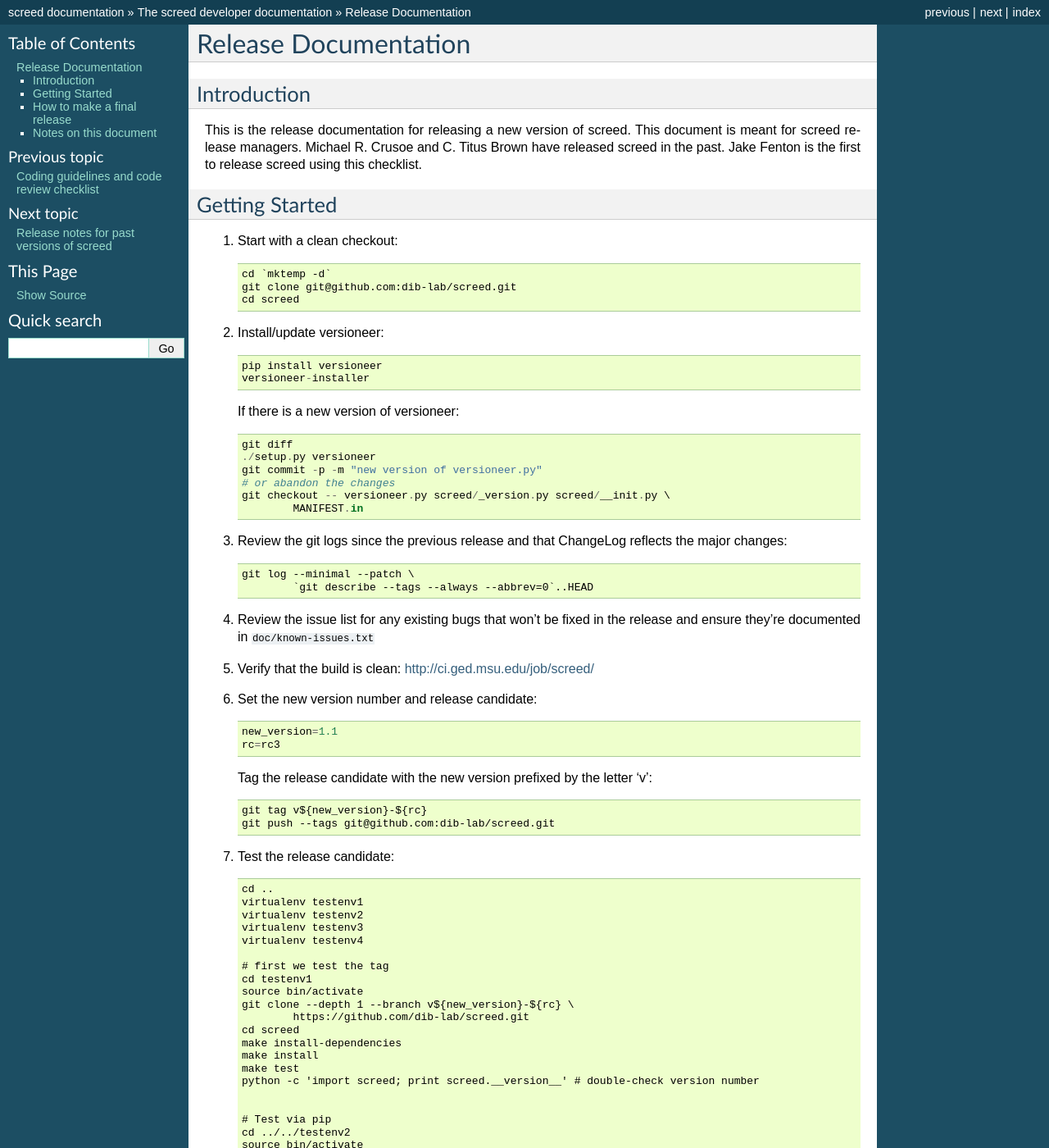
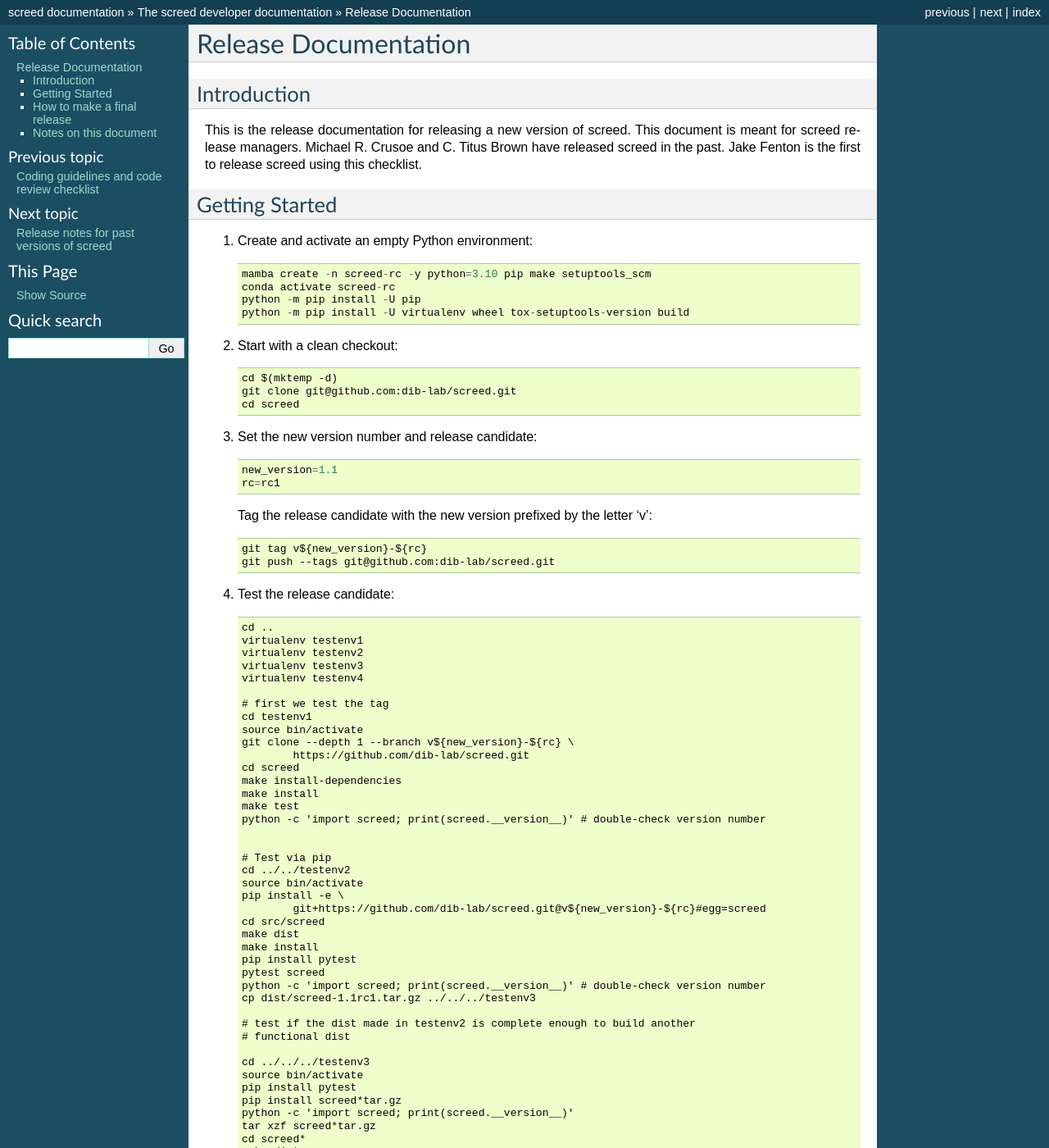
Before and after one commit to dib-lab/screed, a Sphinx documentation site: the page built from doc/dev/release-checklist.rst, in a window 1280 px wide and 1400 px high. Shown: the whole window at 82% size. Built offline with Sphinx 7.4.7, drawn with Linux system fonts in a browser that asks for light colours; the version number could not be read and is left out; some of the changed text lies outside the part shown.

Commit message:
update release checklist

```diff
--- a/doc/dev/release-checklist.rst
+++ b/doc/dev/release-checklist.rst
@@ -16,41 +16,23 @@
 Getting Started
 ===============
 
+#. Create and activate an empty Python environment::
+
+        mamba create -n screed-rc -y python=3.10 pip make setuptools_scm
+        conda activate screed-rc
+        python -m pip install -U pip
+        python -m pip install -U virtualenv wheel tox-setuptools-version build
+
 #. Start with a clean checkout::
 
-        cd `mktemp -d`
+        cd $(mktemp -d)
         git clone git@github.com:dib-lab/screed.git
         cd screed
-
-#. Install/update versioneer::
-
-        pip install versioneer
-        versioneer-installer
-
-   If there is a new version of versioneer::
-
-        git diff
-        ./setup.py versioneer
-        git commit -p -m "new version of versioneer.py"
-        # or abandon the changes
-        git checkout -- versioneer.py screed/_version.py screed/__init.py \
-                MANIFEST.in
-
-#. Review the git logs since the previous release and that ChangeLog reflects
-   the major changes::
-
-        git log --minimal --patch \
-                `git describe --tags --always --abbrev=0`..HEAD
-
-#. Review the issue list for any existing bugs that won't be fixed in the
-   release and ensure they're documented in ``doc/known-issues.txt``
-
-#. Verify that the build is clean: http://ci.ged.msu.edu/job/screed/
 
 #. Set the new version number and release candidate::
 
         new_version=1.1
-        rc=rc3
+        rc=rc1
 
    Tag the release candidate with the new version prefixed by the letter 'v'::
 
@@ -74,7 +56,7 @@
         make install-dependencies
         make install
         make test
-        python -c 'import screed; print screed.__version__' # double-check version number
+        python -c 'import screed; print(screed.__version__)' # double-check version number
 
 
         # Test via pip
@@ -85,73 +67,45 @@
         cd src/screed
         make dist
         make install
-        nosetests screed --attr '!known_failing'
-        python -c 'import screed; print screed.__version__'
-        cp dist/screed*tar.gz ../../../testenv3
+        pip install pytest
+        pytest screed
+        python -c 'import screed; print(screed.__version__)' # double-check version number
+        cp dist/screed-1.1rc1.tar.gz ../../../testenv3
 
         # test if the dist made in testenv2 is complete enough to build another
         # functional dist
 
         cd ../../../testenv3
         source bin/activate
-        pip install nose
+        pip install pytest
         pip install screed*tar.gz
-        nosetests screed --attr '!known_failing'
-        python -c 'import screed; print screed.__version__'
+        python -c 'import screed; print(screed.__version__)'
         tar xzf screed*tar.gz
         cd screed*
         make dist
         make test
 
-#. Publish the new release on the testing PyPI server. You will need to
-   change your PyPI credentials as documented here:
-   https://wiki.python.org/moin/TestPyPI. You may need to re-register::
-
-        python setup.py register --repository test
-
-   Now, upload the new release::
-
-        python setup.py sdist upload -r test
-
-   Test the PyPI release in a new virtualenv::
-
-        cd ../../testenv4
-        source bin/activate
-        pip install -U setuptools
-        pip install nose
-        pip install -i https://testpypi.python.org/pypi --pre --no-clean screed
-        nosetests screed --attr '!known_failing'
-        python -c 'import screed; print screed.__version__'
-        cd build/screed
-        ./setup.py nosetests --attr '!known_failing'
-
-#. Do any final testing (acceptance tests, etc.) Note that the acceptance tests
-   for screed are to run the khmer automated tests with the new version of
-   screed installed and then to run the khmer acceptance tests.
-
-#. Make sure any release notes are merged into doc/release-notes/. Release
-   notes should be written in the `.md` format to satisfy the requirements for
-   GitHub release notes. The `convert-release-notes` make target can be used to
-   generate `.rst` files from the `.md` notes.
-
+#. Do any final testing (acceptance tests, etc.) A good test is to install
+   the new version of screed and then run the sourmash tests.
 
 How to make a final release
 ===========================
 
 When you have a thoroughly tested release candidate, cut a release like so:
 
+#. Delete the release candidate tag and push the tag updates to GitHub::
+
+       cd ../../screed
+       git tag -d v${new_version}-${rc}
+       git push --delete origin v${new_version}${rc}
+
 #. Create the final tag and publish the new release on PyPI (requires an
    authorized account) ::
 
-       cd ../../../screed
        git tag v${new_version}
-       python setup.py register sdist upload
-
-#. Delete the release candidate tag and push the tag updates to GitHub::
-
-       git tag -d v${new_version}-${rc}
-       git push git@github.com:dib-lab/screed.git
-       git push --tags git@github.com:dib-lab/screed.git
+       git push --tags origin
+       make dist
+       twine upload dist/screed-${new_version}.tar.gz
 
 #. Add the release on GitHub, using the tag you just pushed. Name it "Version
    X.Y.Z" and copy/paste in the release notes.
```
Also changed, not shown: 1 other file.
